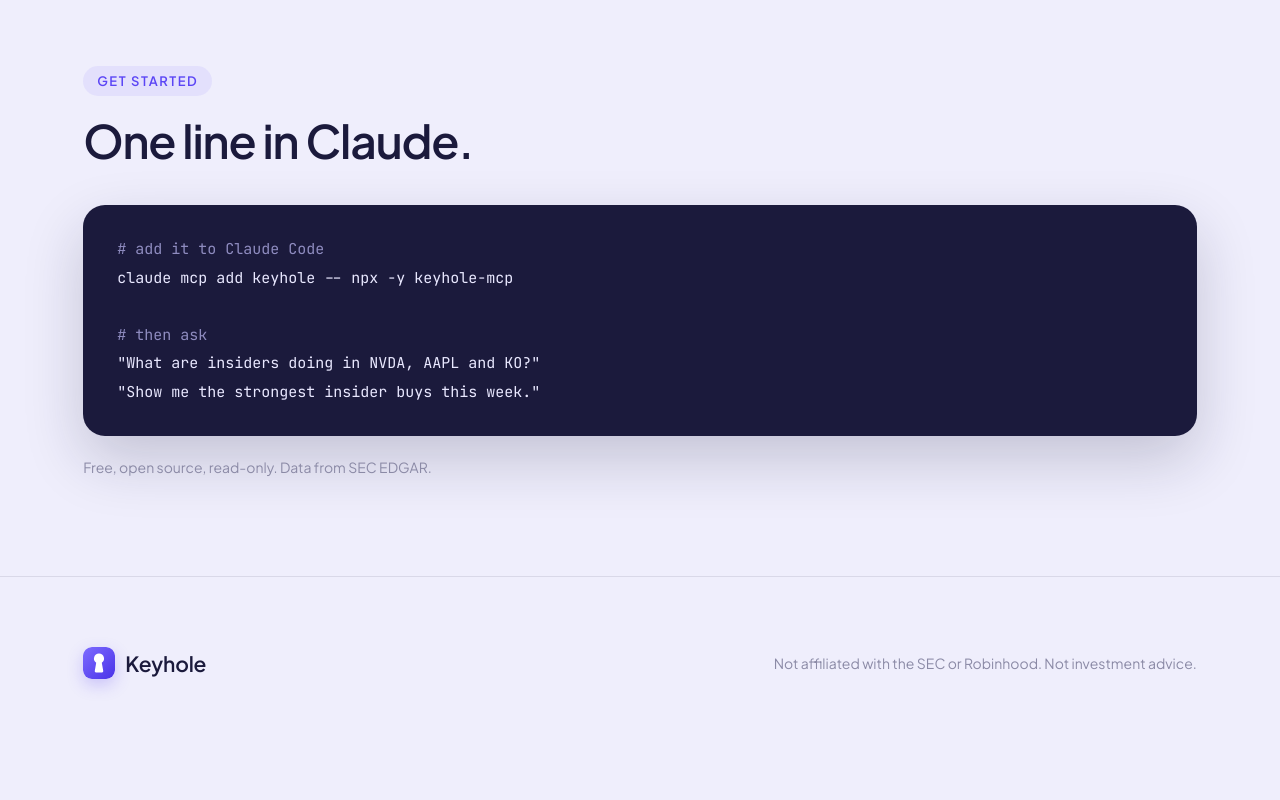
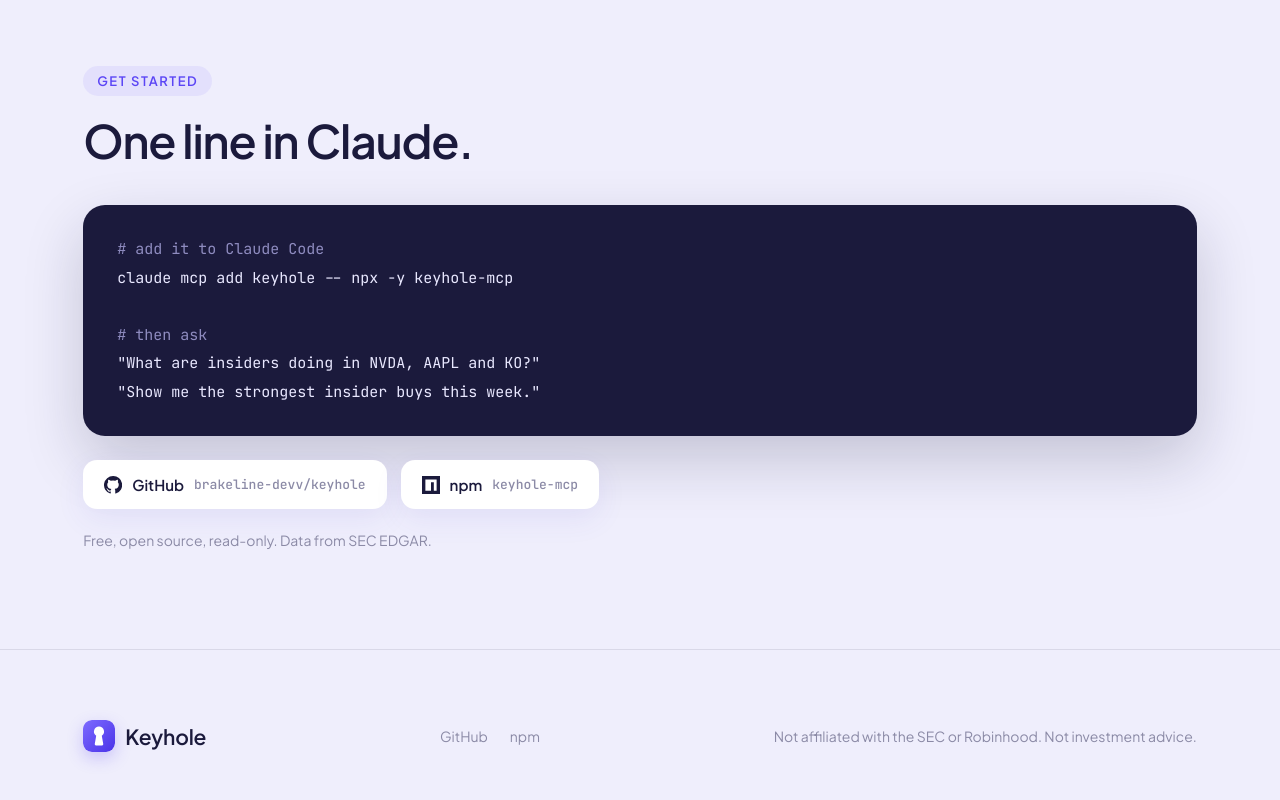
Before and after one commit to brakeline-devv/keyhole, a website: page web/index.html in a window 1280 px wide. Shown: the part 2946-3746 px from the top of the page. Before the commit the page ends 3675 px from the top, so only its background shows below. Drawn offline with Linux system fonts and the light colour scheme.

Commit message:
Site: GitHub + npm links in the install section and footer
Co-Authored-By: Claude Opus 5.5 <noreply@anthropic.com>

```diff
--- a/web/index.html
+++ b/web/index.html
@@ -71,11 +71,13 @@ claude mcp add keyhole -- npx -y keyhole-mcp
 <span class="c"># then ask</span>
 "What are insiders doing in NVDA, AAPL and KO?"
 "Show me the strongest insider buys this week."</pre>
+    <div class="ext"><a href="https://github.com/brakeline-devv/keyhole" target="_blank" rel="noopener"><svg viewBox="0 0 16 16" fill="currentColor"><path d="M8 0a8 8 0 0 0-2.53 15.59c.4.07.55-.17.55-.38v-1.33c-2.23.48-2.7-1.07-2.7-1.07-.36-.92-.89-1.17-.89-1.17-.73-.5.06-.49.06-.49.8.06 1.23.83 1.23.83.71 1.22 1.87.87 2.33.66.07-.52.28-.87.5-1.07-1.78-.2-3.65-.89-3.65-3.95 0-.87.31-1.59.83-2.15-.08-.2-.36-1.02.08-2.12 0 0 .67-.21 2.2.82a7.6 7.6 0 0 1 4 0c1.53-1.04 2.2-.82 2.2-.82.44 1.1.16 1.92.08 2.12.51.56.82 1.28.82 2.15 0 3.07-1.87 3.75-3.65 3.95.29.25.54.73.54 1.48v2.2c0 .21.15.46.55.38A8 8 0 0 0 8 0z"/></svg>GitHub<span>brakeline-devv/keyhole</span></a><a href="https://www.npmjs.com/package/keyhole-mcp" target="_blank" rel="noopener"><svg viewBox="0 0 16 16" fill="currentColor"><path d="M0 0h16v16H0V0zm3 3v10h5V5.5h2.5V13H13V3H3z"/></svg>npm<span>keyhole-mcp</span></a></div>
     <p class="fine">Free, open source, read-only. Data from SEC EDGAR.</p>
   </section>
 </main>
 
 <footer class="foot"><a class="brand" href="#top"><img class="mk" src="brand/mark.svg" alt="">Keyhole</a>
+  <nav class="flinks"><a href="https://github.com/brakeline-devv/keyhole" target="_blank" rel="noopener">GitHub</a><a href="https://www.npmjs.com/package/keyhole-mcp" target="_blank" rel="noopener">npm</a></nav>
   <span>Not affiliated with the SEC or Robinhood. Not investment advice.</span></footer>
 </body>
 </html>
--- a/web/site.css
+++ b/web/site.css
@@ -48,6 +48,13 @@ a { color: inherit; text-decoration: none; }
 .code .c { color: #8f8cc0; }
 .foot { display: flex; justify-content: space-between; align-items: center; gap: 20px; flex-wrap: wrap; padding: 70px 6.5vw 50px; color: var(--mute); font-size: 14px; max-width: 1340px; margin: 60px auto 0; border-top: 1px solid var(--line); }
 
+.ext { display: flex; gap: 14px; flex-wrap: wrap; margin-top: 24px; }
+.ext a { display: inline-flex; align-items: center; gap: 10px; background: #fff; border: 1px solid rgba(255,255,255,.9); padding: 14px 20px; border-radius: 14px; font-weight: 600; font-size: 15px; box-shadow: 0 10px 30px rgba(80,60,200,.08); transition: transform .2s; }
+.ext a:hover { transform: translateY(-2px); color: var(--violet); }
+.ext svg { width: 18px; height: 18px; }
+.ext span { font: 500 13px "JetBrains Mono", monospace; color: var(--mute); }
+.flinks { display: flex; gap: 22px; } .flinks a:hover { color: var(--violet); }
+
 @media (max-width: 900px) {
   .links { display: none; } .pill { margin-left: auto; }
   .nav { padding: 22px 16px 0; }
```
